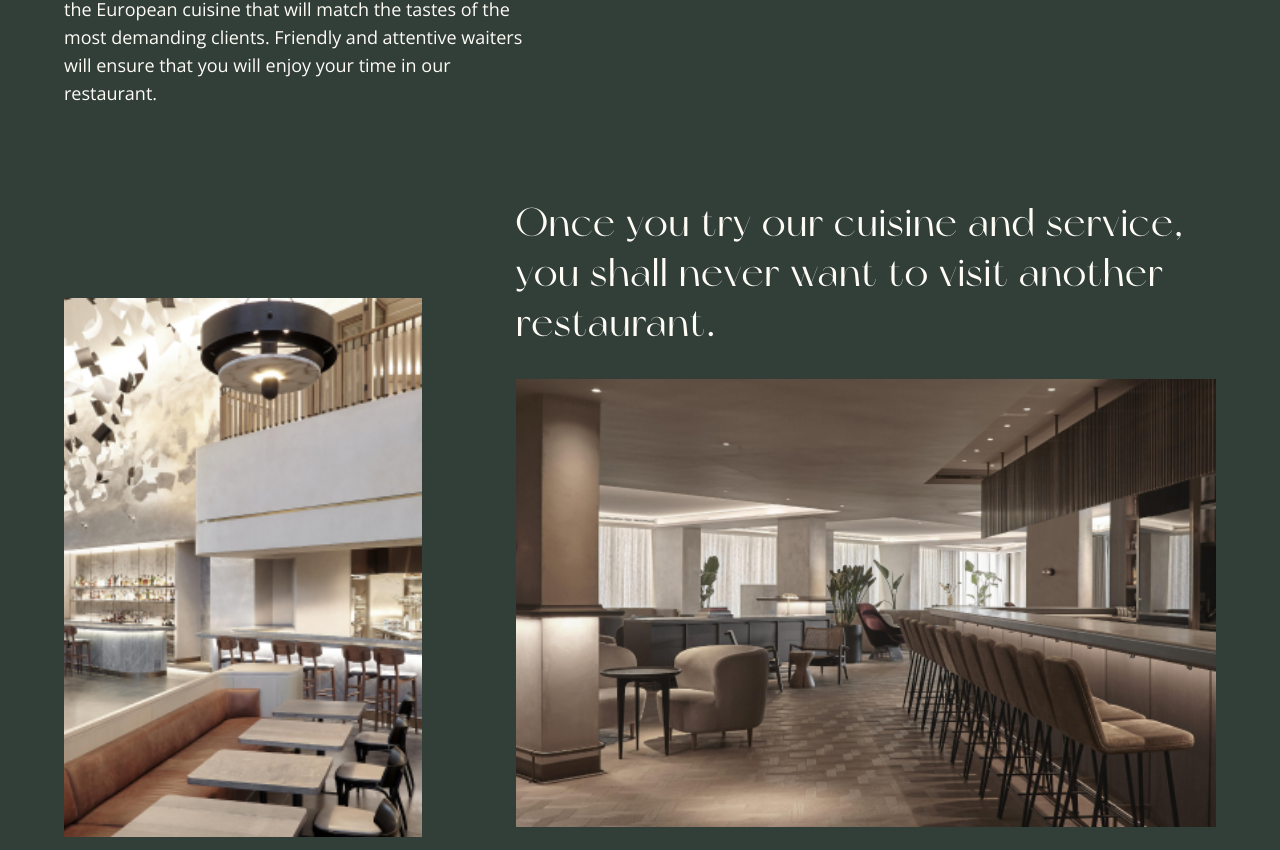
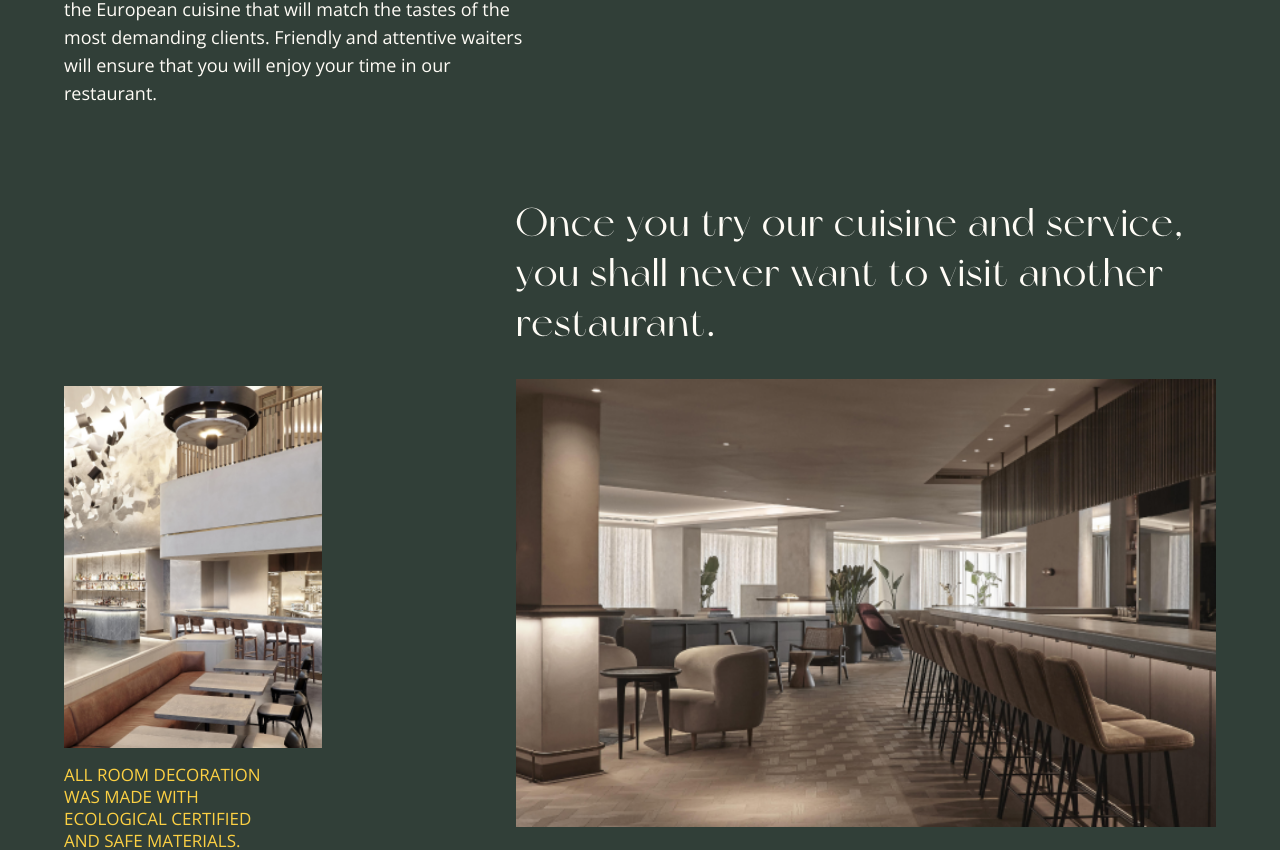
Before and after one commit to gift56/Fullstack-HotelWebsite, a React (Create React App) app: page /restaurant in a window 1280 px wide. Shown: the part 1497-2347 px from the top of the page. Built offline with nearby package versions, Linux system fonts and the light colour scheme.

Commit message:
added some stuff

```diff
--- a/src/styles/ResturantStyle/ResturantSpace.styled.js
+++ b/src/styles/ResturantStyle/ResturantSpace.styled.js
@@ -35,8 +35,8 @@ export const ResturantSpaceLeftArea = styled.div`
   .image {
     width: 186px;
     @media screen and (min-width: ${({ theme }) => theme.mobile.minLap}) {
-      width: 358px;
-      height: 539px;
+      width: 258px;
+      height: 362px;
     }
     img {
       width: 100%;
```
